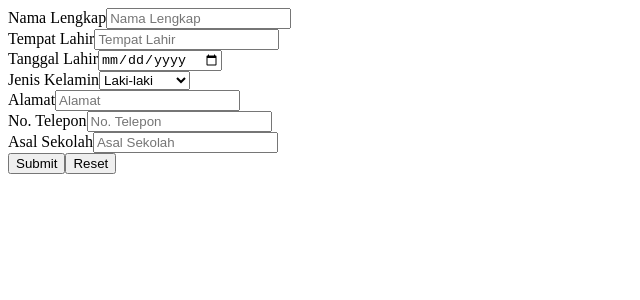
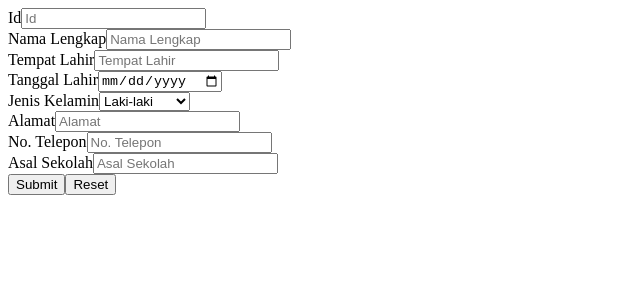
Before and after one commit to revalisa/ppdb-schooll, a Vue app: page / in a window 1280 px wide. Shown: the top 300 px of the page, without its empty margins (0-640 px from the left). Built offline with nearby package versions, Linux system fonts and the light colour scheme; the HTML template or start-up script is replaced by a standard one.

Commit message:
menambahkan id

```diff
--- a/src/App.vue
+++ b/src/App.vue
@@ -4,6 +4,10 @@
 
 <template>
   <form>
+    <div>
+      <label>Id</label>
+      <input type="number" placeholder="Id">
+    </div>
     <div>
       <label>Nama Lengkap</label>
       <input type="text" placeholder="Nama Lengkap">
```
